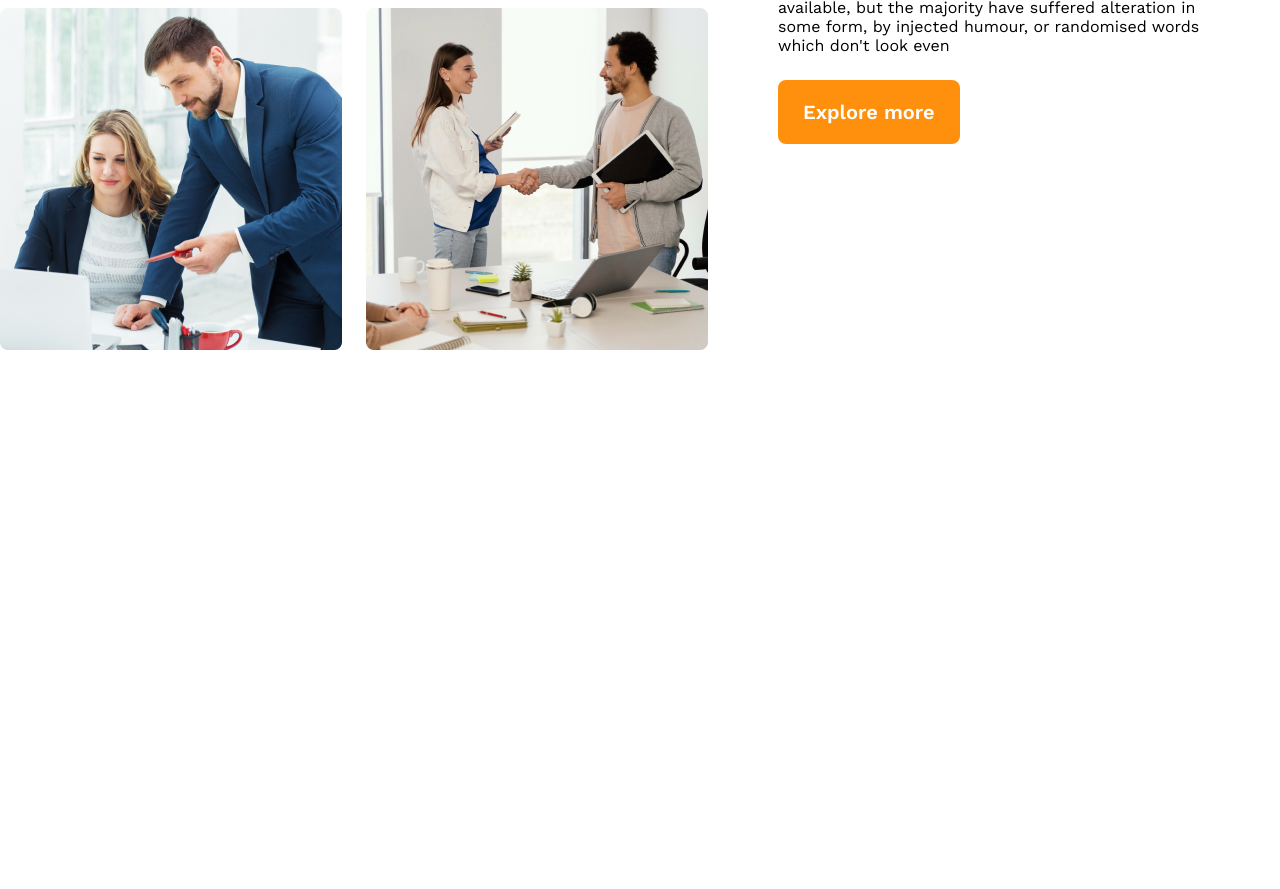
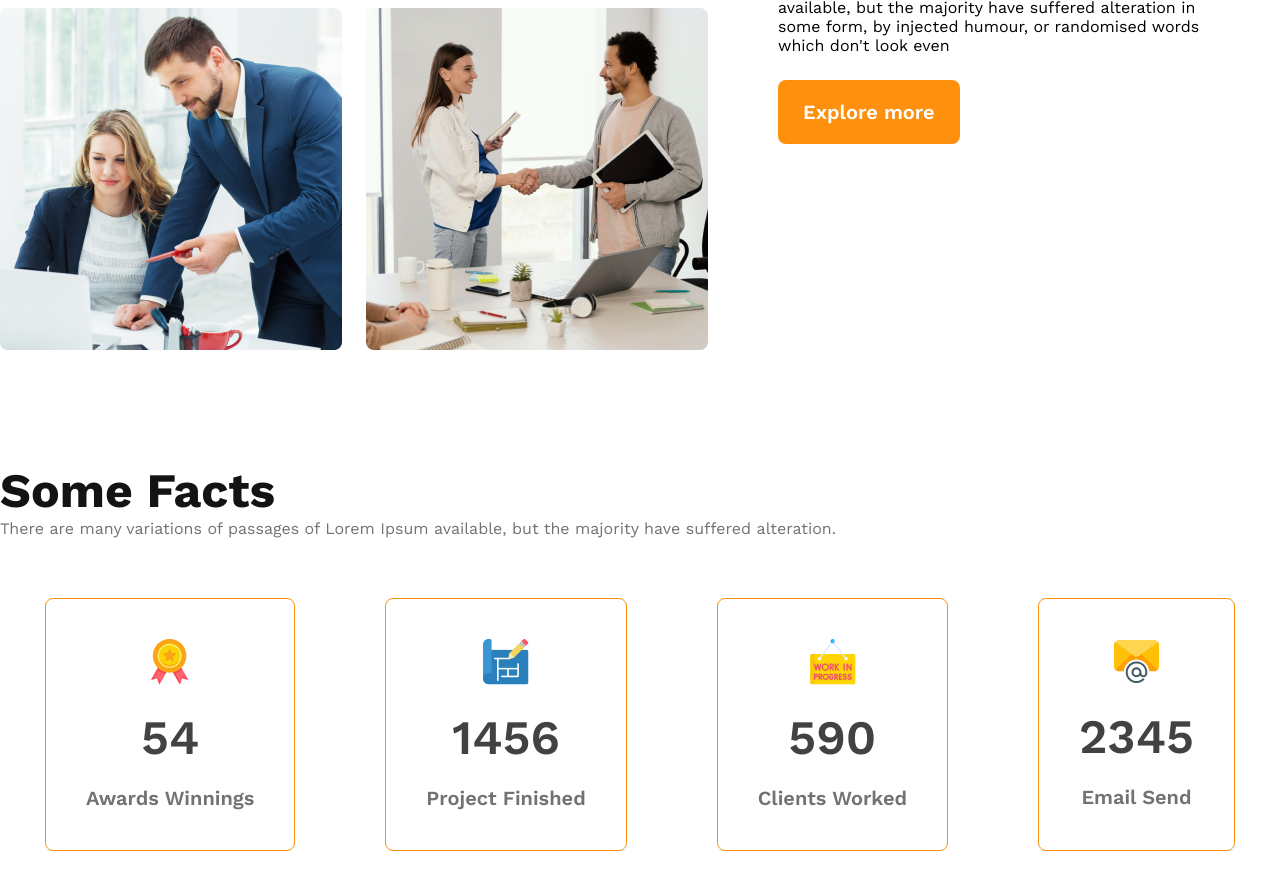
Before and after one commit to Sumaiyakhan322/project-3-responsiove-website, a plain HTML site: page index.html in a window 1280 px wide. Shown: the part 1396-2285 px from the top of the page. Before the commit the page ends 1816 px from the top, so only its background shows below. Drawn offline with nearby package versions, Linux system fonts and the light colour scheme.

Commit message:
Added facts content

```diff
--- a/index.html
+++ b/index.html
@@ -46,6 +46,35 @@
 
             </div>
         </section>
+        <!-- features section -->
+        <section class="features"></section>
+        <!-- facts section -->
+        <section class="facts">
+            <h3 class="facts-title">Some Facts</h3>
+            <p class="facts-des">There are many variations of passages of Lorem Ipsum available, but the majority have suffered alteration.</p>
+            <div class="card-img-conatiner">
+                <div class="card">
+                    <img src="./images/icons/ribon.png" alt="">
+                    <h3 class="card-title">54</h3>
+                    <p class="card-des">Awards Winnings</p>
+                </div>
+                <div class="card">
+                    <img src="./images/icons/projects.png" alt="">
+                    <h3 class="card-title">1456</h3>
+                    <p class="card-des">Project Finished</p>
+                </div>
+                <div class="card">
+                    <img src="./images/icons/customers.png" alt="">
+                    <h3 class="card-title">590</h3>
+                    <p class="card-des">Clients Worked</p>
+                </div>
+                <div class="card">
+                    <img src="./images/icons/email.png" alt="">
+                    <h3 class="card-title">2345</h3>
+                    <p class="card-des">Email Send</p>
+                </div>
+            </div>
+        </section>
 
 
     </main>
--- a/style.css
+++ b/style.css
@@ -116,6 +116,47 @@ color: #FF900E;
 font-weight: 700;
 
 }
+/* facts style */
+.facts{
+    margin:7rem 0rem;
+}
+.facts-title{
+color: var(--dark-01, #131313);
+font-size:3rem;
+font-weight: 700;
+
+
+}
+.facts-des{
+color: var(--dark-03, #727272);
+font-weight: 400;
+margin-bottom: 60px;
+line-height:1.2rem; /* 162.5% */
+}
+.card{
+    border-radius: 8px;
+border: 1px solid #FF900E;
+text-align: center;
+padding: 40px 40px;
+}
+.card-img-conatiner{
+    display: flex;
+    justify-content: space-around;
+}
+.card-title{
+    color: var(--dark-02, #424242);
+    font-size:3rem;
+    font-weight: 600;
+    margin: 20px 0px;
+
+}
+.card-des{
+ color: var(--dark-03, #727272);
+font-size: 1.25rem;
+font-weight: 600;
+
+}
+
 
 
 
```
